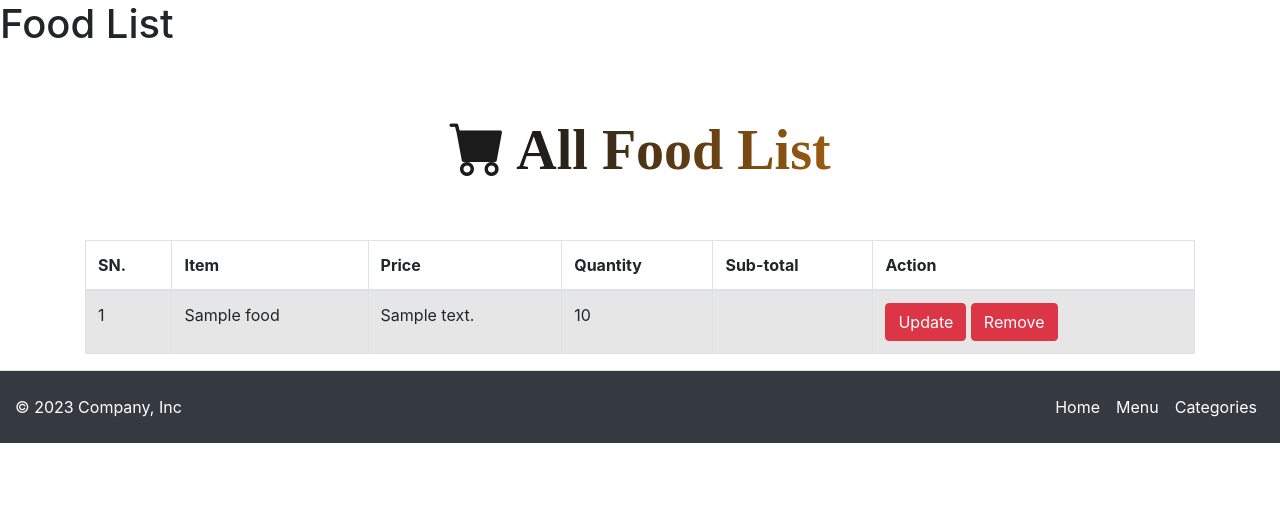
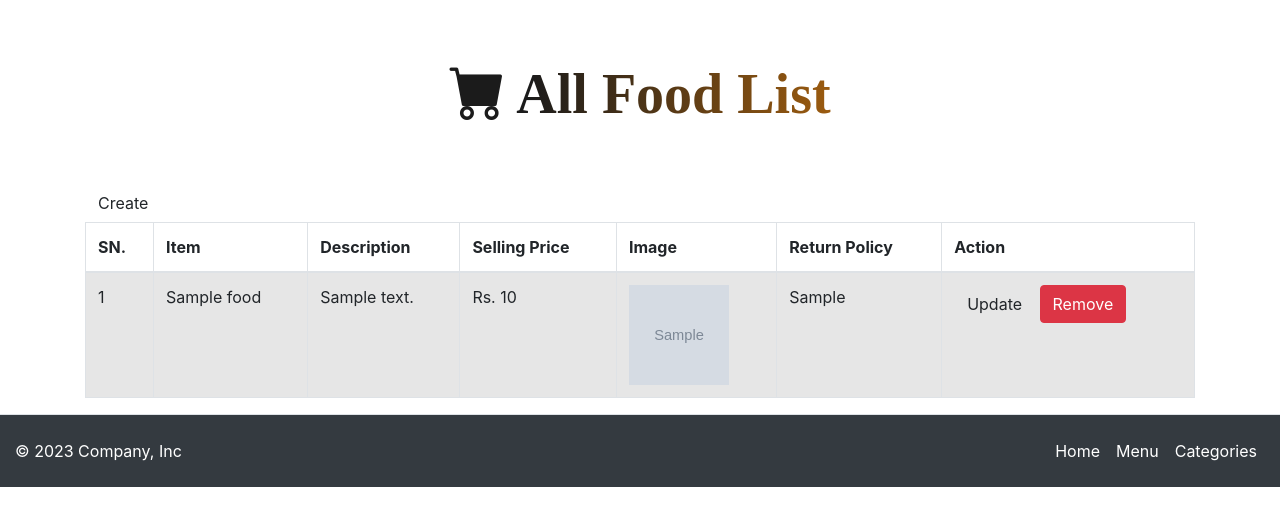
Before and after one commit to eriss007/FinalYearProj, a Django app: page /admin-foodlist/ in a window 1280 px wide. Shown: the part 56-582 px from the top of the page. Run offline with Django 3.2, Linux system fonts and the light colour scheme; a user stored in the database is signed in; tables that the repository leaves empty hold one stand-in row (values such as "Sample post"); grey boxes marked "Sample" are stand-in pictures; some libraries are stand-ins or nearby versions.

Commit message:
admin crud complete

```diff
--- a/restroapp/urls.py
+++ b/restroapp/urls.py
@@ -36,6 +36,7 @@ urlpatterns = [
     # path("khalti-request/", KhaltiRequestView.as_view(), name="khaltirequest"),
     # path("khalti-verify/", KhaltiVerifyView.as_view(), name="khaltiverify"),
     path('update/<int:pk>/', FoodUpdateView.as_view(), name="update"),
+    path('food-create/', FoodCreateView.as_view(), name="food-create"),
     path('food-delete/<int:pk>/', FoodDeleteView.as_view(), name="food-delete"),
     path('admin-foodlist/', FoodListView.as_view(), name="foodlist"),
 
--- a/restroapp/views.py
+++ b/restroapp/views.py
@@ -529,3 +529,34 @@ class FoodDeleteView(AdminRequiredMixin ,DeleteView):
         url = self.request.META.get("HTTP_REFERER")
         return url
     # success_url = reverse_lazy('restroapp:foodlist')
+
+class FoodCreateView(CreateView):
+    model = Food
+    form_class = FoodUpdateForm
+    template_name = "admin/food-create.html"
+
+    def form_valid(self, form):
+        # Call the parent class's form_valid method to save the form
+        response = super().form_valid(form)
+        # Add your custom behavior here
+        print("Food saved successfully!")
+        # Return the response
+        return response
+
+    def get_success_url(self):
+        url = self.request.META.get("HTTP_REFERER")
+        return reverse_lazy('restroapp:foodlist')
+
+class FoodCreateView(CreateView):
+    model = Food
+    form_class = FoodUpdateForm
+    template_name = "admin/food-create.html"
+
+    def form_valid(self, form):
+        print("Form is valid!")
+        form.save()
+        return super().form_valid(form)
+
+    def get_success_url(self):
+        url = self.request.META.get("HTTP_REFERER")
+        return reverse_lazy('restroapp:foodlist')
--- a/templates/admin/food_list.html
+++ b/templates/admin/food_list.html
@@ -2,20 +2,24 @@
 {% load static %}
 {% block title %} All food {% endblock %}
 {% block content %}
-<h1>Food List</h1>
 
 <div class="container">
     <div class="row">
         <div class="col-md-12">
             <h4 class="mt-5 mb-5 erii gradient heading"><i class="bi bi-cart-fill"></i> All Food List</h4>
+
+
+            <a href="{% url 'restroapp:food-create'  %}" class="btn view">Create</a>
+
             <table class="table table-striped table-hover table-bordered">
                 <thead class="">
                     <tr>
                         <th>SN.</th>
                         <th>Item</th>
-                        <th>Price</th>
-                        <th>Quantity</th>
-                        <th>Sub-total</th>
+                        <th>Description</th>
+                        <th>Selling Price</th>
+                        <th>Image</th>
+                        <th>Return Policy</th>
                         <th>Action</th>
                     </tr>
                 </thead>
@@ -25,15 +29,17 @@
                         <td>{{forloop.counter}}</td>
                         <td>{{f.title}}</td>
                         <td>{{f.description}}</td>
-                        <td>{{f.selling_price}}</td>
-                        <td></td>
+                        <td>Rs. {{f.selling_price}}</td>
+                        <td><img src="{{ f.image.url }}" alt="{{ f.name }}" width="100" height="100"></td>
+                        <td>{{f.return_policy}}</td>
                         <td>
                             <!-- requires dynamic id of cart product obj which retrives cart product -->
-                            <!-- <a href="{% url 'restroapp:update' f.pk %}" class="btn view">Update</a> -->
-                            <button class="btn btn-danger" type="button" data-toggle="modal"
-                                data-target="#updateModal{{ f.id }}" action="{% url 'restroapp:update' f.pk %}">Update</button>
+
+                            <a href="{% url 'restroapp:update' f.pk %}" class="btn view">Update</a>
+                            <!-- <button class="btn btn-danger" type="button" data-toggle="modal"
+                                data-target="#updateModal{{ f.id }}" action="{% url 'restroapp:update' f.pk %}">Update</button> -->
                             <!-- Update Modal -->
-                            <div class="modal fade" id="updateModal{{ f.id }}" tabindex="-1" role="dialog"
+                            <!-- <div class="modal fade" id="updateModal{{ f.id }}" tabindex="-1" role="dialog"
                                 aria-labelledby="updateModalLabel{{ f.id }}" aria-hidden="true">
                                 <div class="modal-dialog" role="document">
                                     <div class="modal-content">
@@ -57,7 +63,7 @@
                                         </div>
                                     </div>
                                 </div>
-                            </div>
+                            </div> -->
                             <!-- <a href="{% url 'restroapp:food-delete' f.pk %}" class="btn view">Delete</a> -->
 
                             <button class="btn btn-danger" type="button" data-toggle="modal"
```
Also changed, not shown: templates/admin/food-create.html (added, +21 -0 lines), media/foods/Screenshot_2023-03-28_140733.png (added).
